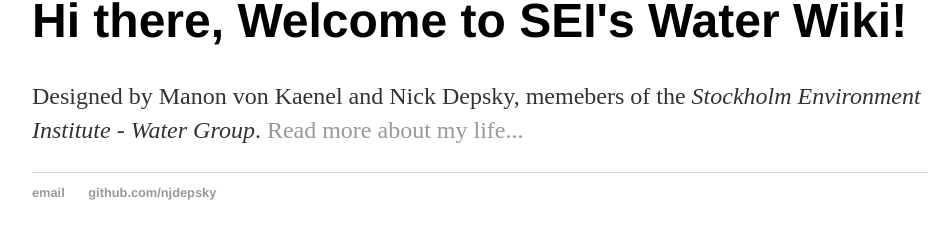
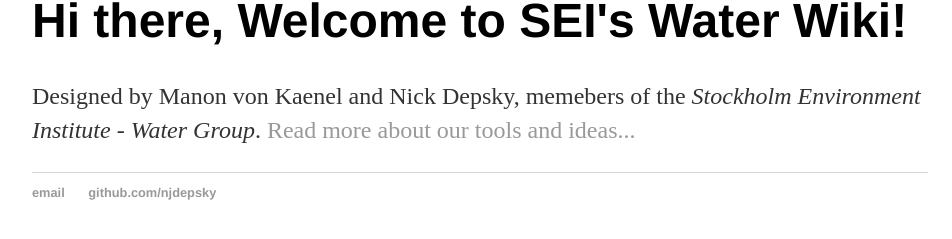
Before and after one commit to njdepsky/njdepsky.github.io, a Jekyll site: the page built from index.html, in a window 1280 px wide. Shown: the part 117-356 px from the top of the page, without its empty margins (160-1112 px from the left). Built offline with Jekyll 4.4.1, drawn with Linux system fonts in a browser that asks for light colours.

Commit message:
Update index.html

```diff
--- a/index.html
+++ b/index.html
@@ -4,5 +4,5 @@
 ---
 <div class="blurb">
 	<h1>Hi there, Welcome to SEI's Water Wiki!</h1>
-	<p>Designed by Manon von Kaenel and Nick Depsky, memebers of the <em>Stockholm Environment Institute - Water Group</em>. <a href="/about">Read more about my life...</a></p>
+	<p>Designed by Manon von Kaenel and Nick Depsky, memebers of the <em>Stockholm Environment Institute - Water Group</em>. <a href="/about">Read more about our tools and ideas...</a></p>
 </div><!-- /.blurb -->
```
